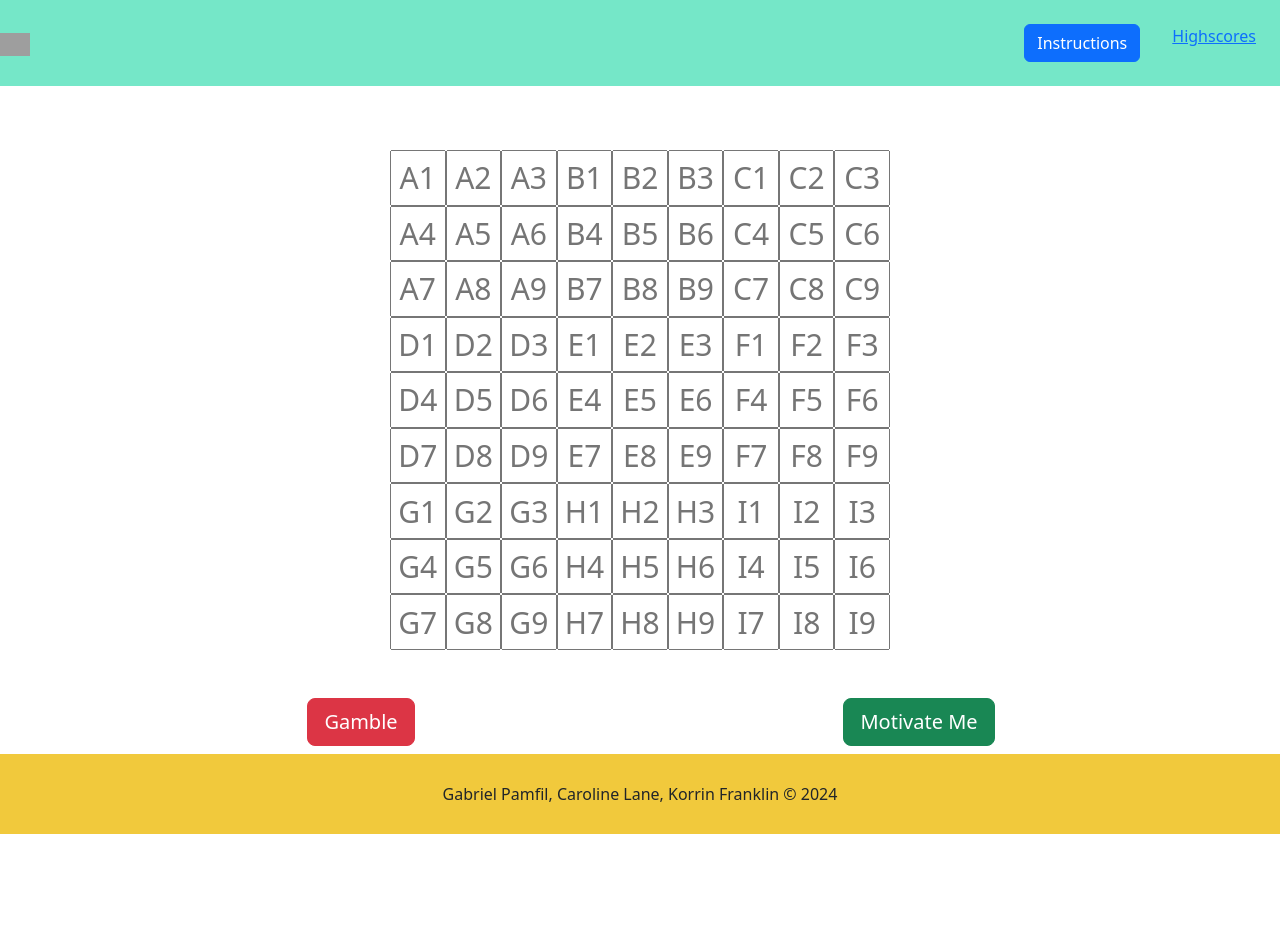
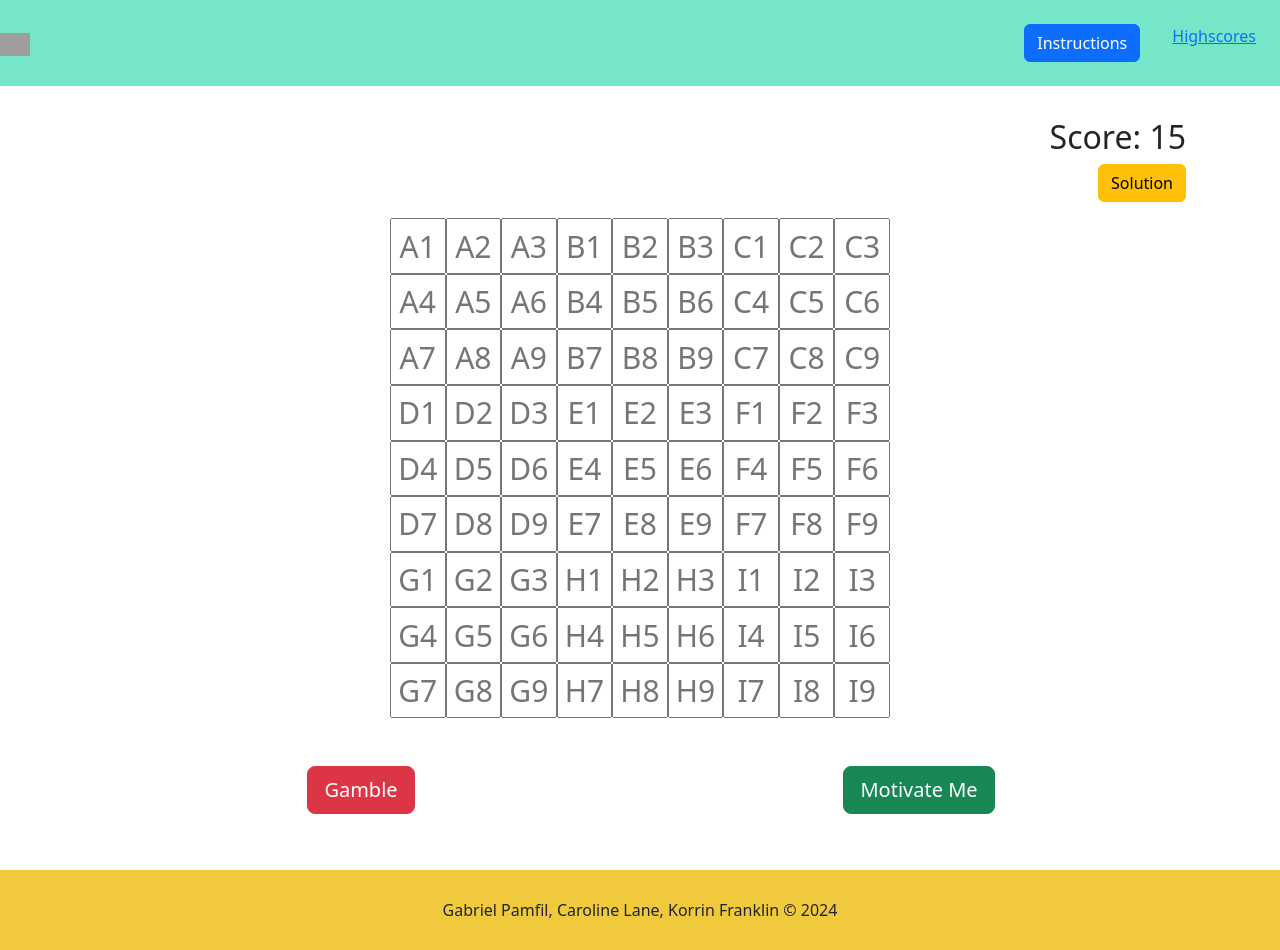
Before and after one commit to Korrin-F/chuckle-grid-sudoku, a React (Vite) app: page /game in a window 1280 px wide. Before the commit the page ends 834 px from the top, so only its background shows below. Built offline with nearby package versions, Linux system fonts and the light colour scheme; grey boxes are pictures that could not be loaded.

Commit message:
score and solution component added to game page

```diff
--- /dev/null
+++ b/src/components/GameSections/AboveGameBoard.jsx
@@ -0,0 +1,23 @@
+import SolutionButton from './SolutionButton';
+import Container from 'react-bootstrap/Container';
+import Row from 'react-bootstrap/Row';
+import Col from 'react-bootstrap/Col';
+import Score from "./Score";
+
+
+function AboveGameBoard() {
+  return (
+        <Container className="mt-4">
+            <Row className="justify-content-end">
+                <Col className='d-flex flex-col justify-content-end col-12'>
+                    <Score score="15" />
+                </Col>
+                <Col className='d-flex flex-col justify-content-end col-12'>
+                    <SolutionButton />
+                </Col>
+            </Row>
+        </Container>
+  );
+}
+
+export default AboveGameBoard;
--- /dev/null
+++ b/src/components/GameSections/Score.jsx
@@ -0,0 +1,7 @@
+function Score(props) {
+    const { score } = props;
+    return (
+        <h2>Score: <span>{score}</span></h2>
+    )
+}
+export default Score;
--- /dev/null
+++ b/src/components/GameSections/SolutionButton.jsx
@@ -0,0 +1,19 @@
+import { Button } from "react-bootstrap";
+
+
+function SolutionButton(props) {
+    const {handleClick} = props;
+
+  return (
+    <Button
+      className=""
+      variant="warning"
+      onClick={handleClick}
+      size="m"
+    >
+      Solution
+    </Button>
+  );
+}
+
+export default SolutionButton;
--- a/src/components/GameSections/UnderGameBoard.jsx
+++ b/src/components/GameSections/UnderGameBoard.jsx
@@ -6,7 +6,7 @@ import MotivationButton from "../../components/Giphy/GameMotivation"
 
 function UnderGameBoard() {
   return (
-        <Container className="mt-4">
+        <Container className="mt-4 mb-5">
             <Row className="justify-content-evenly">
                 <Col className='d-flex flex-col justify-content-center col-6'>
                     <GambleButton />
--- a/src/pages/Game/Game.jsx
+++ b/src/pages/Game/Game.jsx
@@ -1,11 +1,13 @@
 import Container from 'react-bootstrap/Container';
 import GridSection from "../../components/GameGrid/GridSection";
 import UnderGameBoard from "../../components/GameSections/UnderGameBoard";
+import AboveGameBoard from '../../components/GameSections/AboveGameBoard';
 
 
 function Game() {
   return (
-    <Container  className="mt-5 flex-grow-1">
+    <Container  className="mt-2 flex-grow-1">
+        <AboveGameBoard />
         <GridSection />
         <UnderGameBoard />
     </Container>
```
